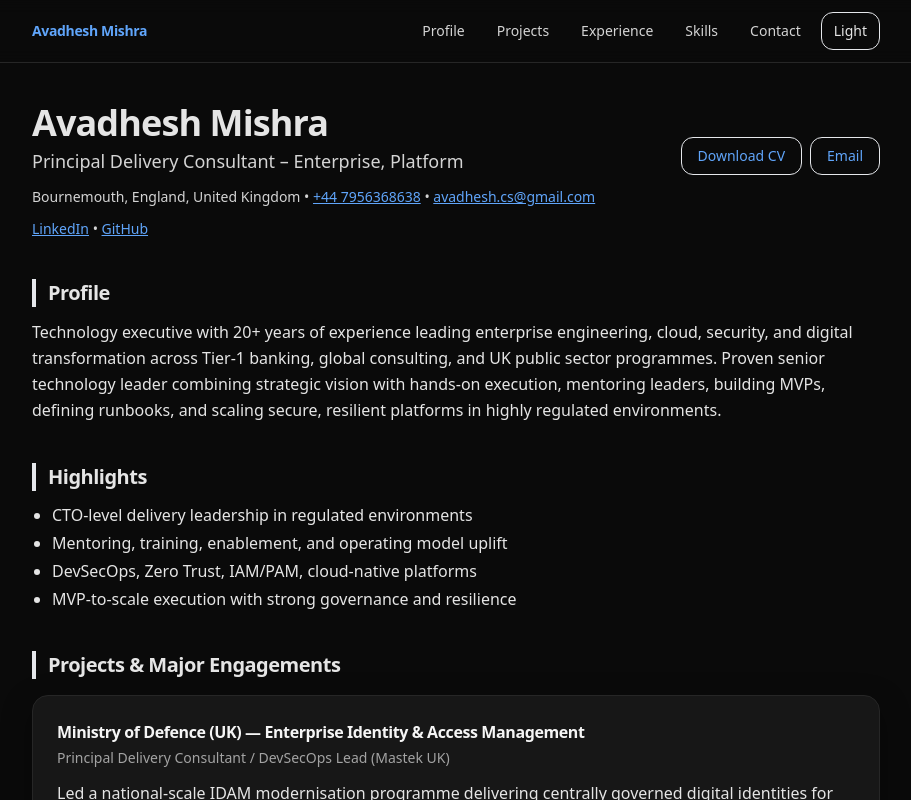
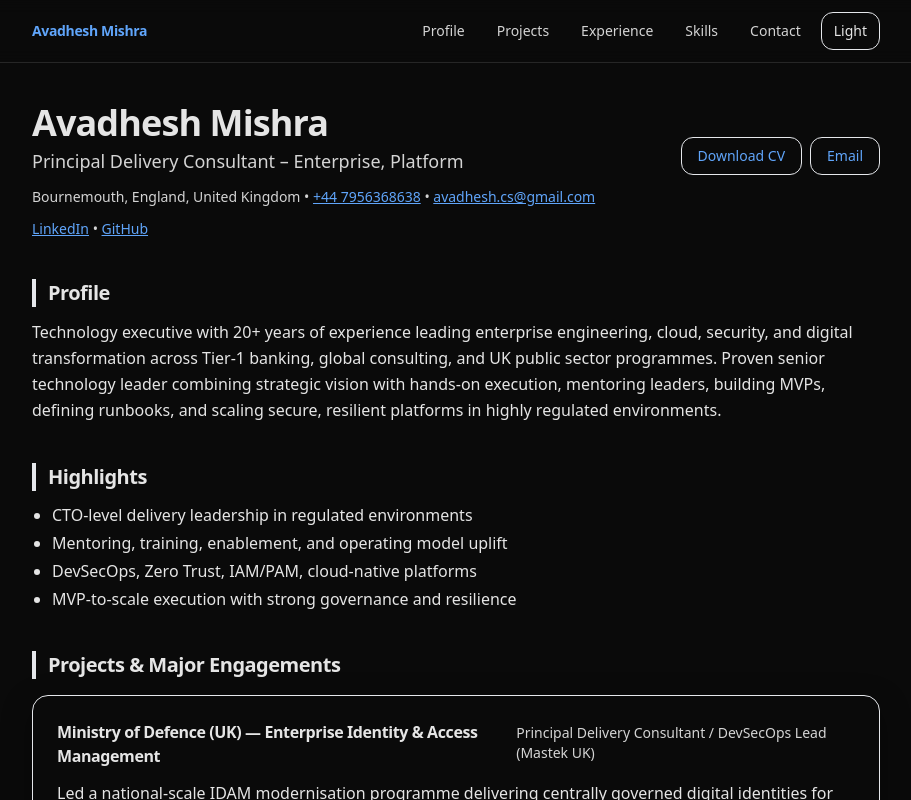
Before and after one commit to avi202020/avadheshmishra-portfolio, a Next.js app: page / in a window 1280 px wide. Shown: the top 800 px of the page, without its empty margins (184-1095 px from the left). Built offline with nearby package versions, Linux system fonts and the light colour scheme.

Commit message:
Update ProjectCards.tsx

```diff
--- a/src/components/ProjectCards.tsx
+++ b/src/components/ProjectCards.tsx
@@ -7,24 +7,19 @@ export function ProjectCards() {
       {resume.projects.map((p) => (
         <article
           key={p.title}
-          className="rounded-2xl border border-neutral-800 bg-neutral-900 p-6 shadow-soft"
+          className="rounded-2xl border bg-white p-6 shadow-soft dark:bg-neutral-950"
         >
-          {/* Header */}
-          <div className="flex flex-col gap-1">
-            <h3 className="text-base font-semibold text-neutral-100">
-              {p.title}
-            </h3>
-            <span className="text-sm text-neutral-400">
+          <div className="flex flex-col gap-1 sm:flex-row sm:items-baseline sm:justify-between">
+            <h3 className="text-base font-semibold">{p.title}</h3>
+            <span className="text-sm text-neutral-600 dark:text-neutral-300">
               {p.role}
             </span>
           </div>
 
-          {/* Description */}
-          <p className="mt-3 leading-relaxed text-neutral-200">
+          <p className="mt-3 leading-relaxed text-neutral-700 dark:text-neutral-200">
             {p.description}
           </p>
 
-          {/* Focus Areas */}
           <div className="mt-4 flex flex-wrap gap-2">
             {p.focusAreas.map((f) => (
               <Badge key={f}>{f}</Badge>
```
